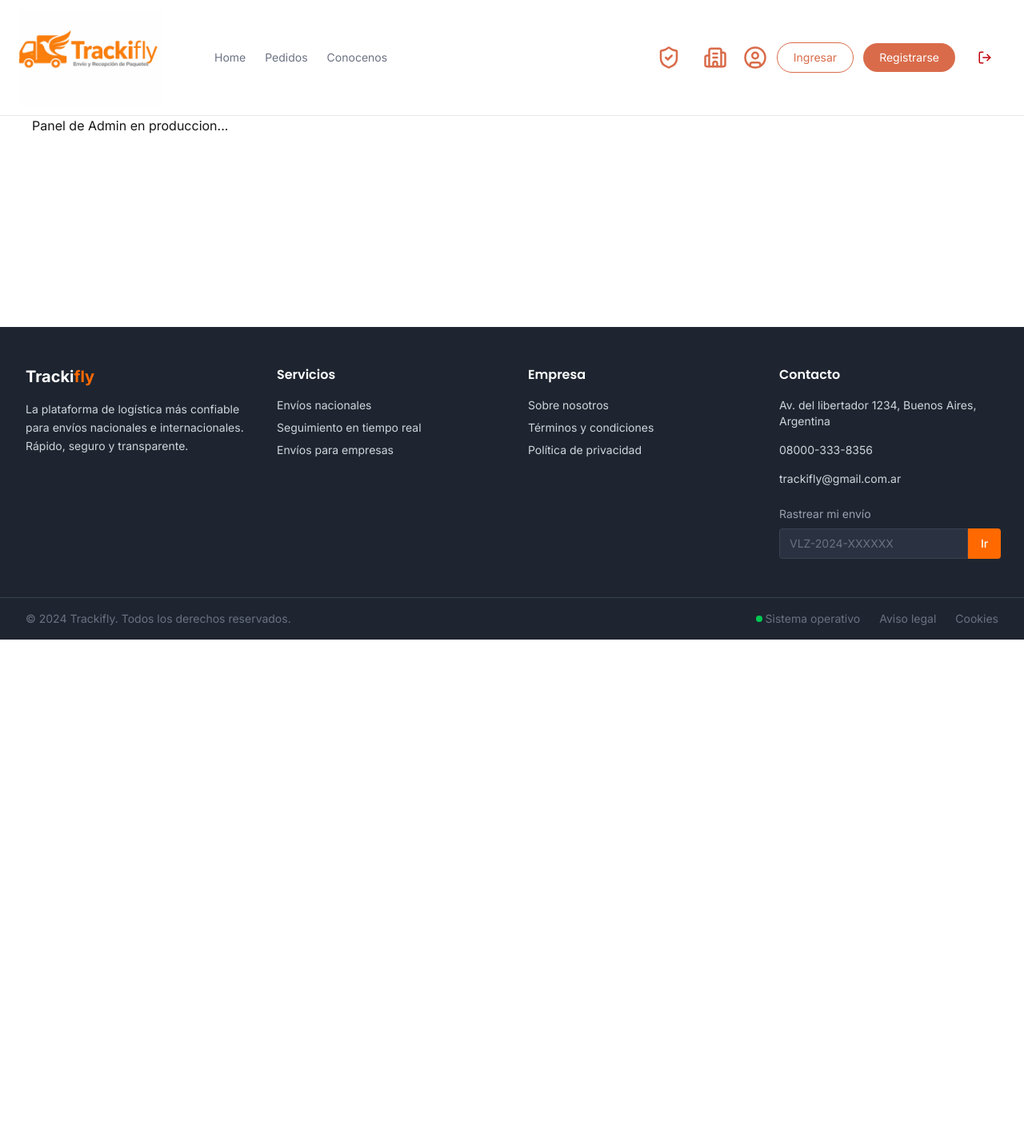
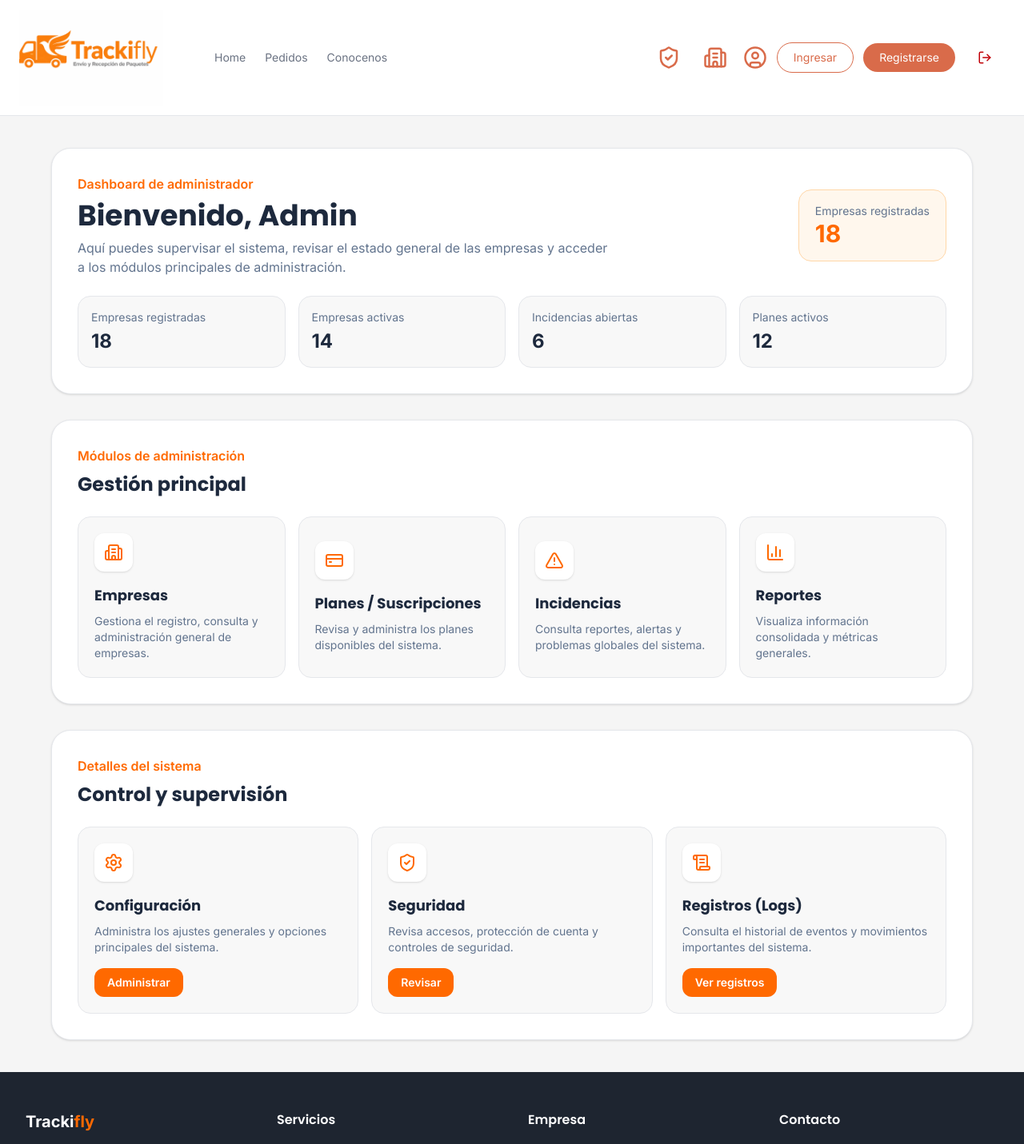
Before and after one commit to trackifly-app/Front-TrackiFly, a Next.js app in the folder front/: page /en/dashboard/admin in a window 1280 px wide. Shown: the top 1431 px of the page at 80% size. Before the commit the page ends 800 px from the top, so only its background shows below. Built offline with nearby package versions, Linux system fonts and the light colour scheme.

Commit message:
primera version de dashboard admin

```diff
--- a/front/src/app/[locale]/dashboard/admin/page.tsx
+++ b/front/src/app/[locale]/dashboard/admin/page.tsx
@@ -1,7 +1,32 @@
-export default function DashboardAdminPage(){
-    return(
-        <div className="ml-10">
-            Panel de Admin en produccion...
-        </div>
-    )
+import AdminWelcomeCard from "@/components/dashboardAdmin/AdminWelcomeCard";
+import AdminModules, {
+  adminModulesData,
+} from "@/components/dashboardAdmin/AdminModules";
+import AdminSystemDetails, {
+  adminSystemDetailsData,
+} from "@/components/dashboardAdmin/AdminSystemDetails";
+
+export default function DashboardAdminPage() {
+  const admin = {
+    name: "Admin",
+  };
+
+  const stats = {
+    totalCompanies: 18,
+    activeCompanies: 14,
+    openIncidents: 6,
+    activePlans: 12,
+  };
+
+  return (
+    <main className="min-h-screen bg-[#f5f5f5] px-4 py-10 md:px-8">
+      <div className="max-w-6xl mx-auto space-y-8">
+        <AdminWelcomeCard adminName={admin.name} stats={stats} />
+
+        <AdminModules modules={adminModulesData} />
+
+        <AdminSystemDetails details={adminSystemDetailsData} />
+      </div>
+    </main>
+  );
 }
--- /dev/null
+++ b/front/src/components/dashboardAdmin/AdminModules.tsx
@@ -0,0 +1,80 @@
+import {
+  Building2,
+  CreditCard,
+  TriangleAlert,
+  BarChart3,
+} from "lucide-react";
+
+type ModuleItem = {
+  title: string;
+  description: string;
+  icon: React.ElementType;
+};
+
+interface AdminModulesProps {
+  modules: ModuleItem[];
+}
+
+export default function AdminModules({ modules }: AdminModulesProps) {
+  return (
+    <section className="bg-white rounded-3xl shadow-sm border border-gray-200 p-6 md:p-8">
+      <div className="mb-6">
+        <p className="text-orange-500 font-semibold mb-2">
+          Módulos de administración
+        </p>
+        <h2 className="text-2xl font-bold text-slate-800">
+          Gestión principal
+        </h2>
+      </div>
+
+      <div className="grid grid-cols-1 md:grid-cols-2 xl:grid-cols-4 gap-4">
+        {modules.map((module) => {
+          const Icon = module.icon;
+
+          return (
+            <button
+              key={module.title}
+              type="button"
+              className="group rounded-2xl border border-gray-200 bg-[#f8f8f8] p-5 text-left transition-all duration-300 hover:-translate-y-1 hover:border-orange-200 hover:bg-orange-50"
+            >
+              <div className="mb-4 flex h-12 w-12 items-center justify-center rounded-xl bg-white text-orange-500 shadow-sm transition-all duration-300 group-hover:bg-orange-500 group-hover:text-white">
+                <Icon size={24} />
+              </div>
+
+              <h3 className="text-lg font-bold text-slate-800">
+                {module.title}
+              </h3>
+
+              <p className="mt-2 text-sm text-slate-500">
+                {module.description}
+              </p>
+            </button>
+          );
+        })}
+      </div>
+    </section>
+  );
+}
+
+export const adminModulesData = [
+  {
+    title: "Empresas",
+    description: "Gestiona el registro, consulta y administración general de empresas.",
+    icon: Building2,
+  },
+  {
+    title: "Planes / Suscripciones",
+    description: "Revisa y administra los planes disponibles del sistema.",
+    icon: CreditCard,
+  },
+  {
+    title: "Incidencias",
+    description: "Consulta reportes, alertas y problemas globales del sistema.",
+    icon: TriangleAlert,
+  },
+  {
+    title: "Reportes",
+    description: "Visualiza información consolidada y métricas generales.",
+    icon: BarChart3,
+  },
+];
--- /dev/null
+++ b/front/src/components/dashboardAdmin/AdminSystemDetails.tsx
@@ -0,0 +1,82 @@
+import { Settings, ShieldCheck, ScrollText } from "lucide-react";
+
+type DetailItem = {
+  title: string;
+  description: string;
+  icon: React.ElementType;
+  action: string;
+};
+
+interface AdminSystemDetailsProps {
+  details: DetailItem[];
+}
+
+export default function AdminSystemDetails({
+  details,
+}: AdminSystemDetailsProps) {
+  return (
+    <section className="bg-white rounded-3xl shadow-sm border border-gray-200 p-6 md:p-8">
+      <div className="mb-6">
+        <p className="text-orange-500 font-semibold mb-2">
+          Detalles del sistema
+        </p>
+        <h2 className="text-2xl font-bold text-slate-800">
+          Control y supervisión
+        </h2>
+      </div>
+
+      <div className="grid grid-cols-1 md:grid-cols-3 gap-4">
+        {details.map((detail) => {
+          const Icon = detail.icon;
+
+          return (
+            <div
+              key={detail.title}
+              className="rounded-2xl border border-gray-200 bg-[#f8f8f8] p-5"
+            >
+              <div className="mb-4 flex h-12 w-12 items-center justify-center rounded-xl bg-white text-orange-500 shadow-sm">
+                <Icon size={24} />
+              </div>
+
+              <h3 className="text-lg font-bold text-slate-800">
+                {detail.title}
+              </h3>
+
+              <p className="mt-2 text-sm text-slate-500">
+                {detail.description}
+              </p>
+
+              <button
+                type="button"
+                className="mt-4 rounded-xl bg-orange-500 px-4 py-2 text-sm font-semibold text-white transition hover:bg-orange-600"
+              >
+                {detail.action}
+              </button>
+            </div>
+          );
+        })}
+      </div>
+    </section>
+  );
+}
+
+export const adminSystemDetailsData = [
+  {
+    title: "Configuración",
+    description: "Administra los ajustes generales y opciones principales del sistema.",
+    icon: Settings,
+    action: "Administrar",
+  },
+  {
+    title: "Seguridad",
+    description: "Revisa accesos, protección de cuenta y controles de seguridad.",
+    icon: ShieldCheck,
+    action: "Revisar",
+  },
+  {
+    title: "Registros (Logs)",
+    description: "Consulta el historial de eventos y movimientos importantes del sistema.",
+    icon: ScrollText,
+    action: "Ver registros",
+  },
+];
--- /dev/null
+++ b/front/src/components/dashboardAdmin/AdminWelcomeCard.tsx
@@ -0,0 +1,70 @@
+interface AdminWelcomeCardProps {
+  adminName: string;
+  stats: {
+    totalCompanies: number;
+    activeCompanies: number;
+    openIncidents: number;
+    activePlans: number;
+  };
+}
+
+export default function AdminWelcomeCard({
+  adminName,
+  stats,
+}: AdminWelcomeCardProps) {
+  return (
+    <section className="bg-white rounded-3xl shadow-sm border border-gray-200 p-8">
+      <div className="flex flex-col md:flex-row md:items-center md:justify-between gap-4">
+        <div>
+          <p className="text-orange-500 font-semibold mb-2">
+            Dashboard de administrador
+          </p>
+          <h1 className="text-3xl md:text-4xl font-bold text-slate-800">
+            Bienvenido, {adminName}
+          </h1>
+          <p className="text-slate-500 mt-2 max-w-2xl">
+            Aquí puedes supervisar el sistema, revisar el estado general de las
+            empresas y acceder a los módulos principales de administración.
+          </p>
+        </div>
+
+        <div className="bg-orange-50 border border-orange-200 rounded-2xl px-5 py-4">
+          <p className="text-sm text-slate-500">Empresas registradas</p>
+          <p className="text-3xl font-bold text-orange-500">
+            {stats.totalCompanies}
+          </p>
+        </div>
+      </div>
+
+      <div className="grid grid-cols-1 sm:grid-cols-2 xl:grid-cols-4 gap-4 mt-6">
+        <div className="rounded-2xl border border-gray-200 bg-[#f8f8f8] p-4">
+          <p className="text-sm text-slate-500">Empresas registradas</p>
+          <p className="text-2xl font-bold text-slate-800 mt-1">
+            {stats.totalCompanies}
+          </p>
+        </div>
+
+        <div className="rounded-2xl border border-gray-200 bg-[#f8f8f8] p-4">
+          <p className="text-sm text-slate-500">Empresas activas</p>
+          <p className="text-2xl font-bold text-slate-800 mt-1">
+            {stats.activeCompanies}
+          </p>
+        </div>
+
+        <div className="rounded-2xl border border-gray-200 bg-[#f8f8f8] p-4">
+          <p className="text-sm text-slate-500">Incidencias abiertas</p>
+          <p className="text-2xl font-bold text-slate-800 mt-1">
+            {stats.openIncidents}
+          </p>
+        </div>
+
+        <div className="rounded-2xl border border-gray-200 bg-[#f8f8f8] p-4">
+          <p className="text-sm text-slate-500">Planes activos</p>
+          <p className="text-2xl font-bold text-slate-800 mt-1">
+            {stats.activePlans}
+          </p>
+        </div>
+      </div>
+    </section>
+  );
+}
```
